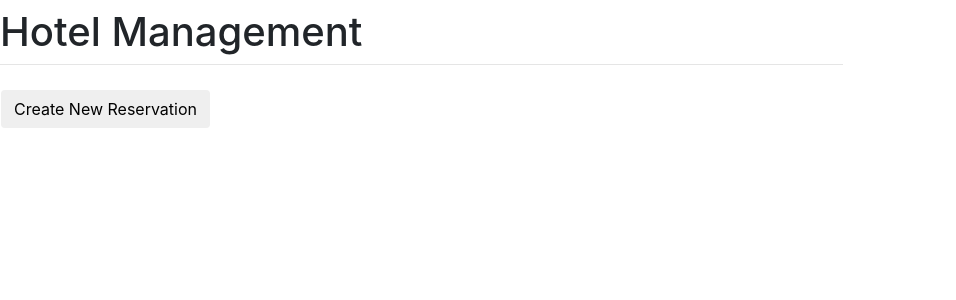
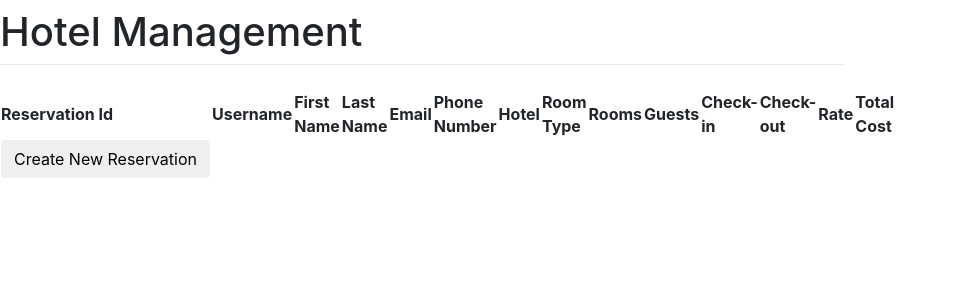
Before and after one commit to b3nb4ggs/SWE-Frontend, a Django app: page /manageReservations/ in a window 1280 px wide. Shown: the part 56-356 px from the top of the page, without its empty margins (0-956 px from the left). Run offline with Django 3.2, Linux system fonts and the light colour scheme; data that the repository does not hold is empty; parts of the project's set-up code (start-up, migrations or seed data) failed here and were passed over; some libraries are stand-ins or nearby versions.

Commit message:
completed manageReservations page

```diff
--- a/website/main/templates/main/manageReservations.html
+++ b/website/main/templates/main/manageReservations.html
@@ -5,18 +5,45 @@
 {% block content %}
 
     <table>
+    	<table>
+	<thead>
+          <tr>
+            <th>Reservation Id</th>
+              <th>Username</th>
+              <th> First Name </th>
+              <th>Last Name</th>
+              <th> Email </th>
+              <th>Phone Number</th>
+            <th>Hotel</th>
+	        <th>Room Type</th>
+              <th> Rooms</th>
+              <th>Guests</th>
+              <th>Check-in</th>
+              <th>Check-out</th>
+            <th>Rate</th>
+              <th>Total Cost</th>
+          </tr>
+        </thead>
     <tbody>
 	    {% for reservation in reservations %}
           <tr>
-              <td>Reservation Id: {{reservation.index}} </td>
-              <td>Hotel:  </td>
-              <td>Room Type: </td>
-              <td>Username:  </td>
-              <td>Checkin: </td>
-              <td>Checkout: </td>
-              <td>Number of Rooms: </td>
-              <td>Number of Guests: </td>
-              <td> <a href="/editReservation/?id={{property.index}}" >Edit</a> </td>
+              <td>{{reservation.index}} </td>
+              <td> {{ reservation.username }}  </td>
+              <td> {{ reservation.first }}  </td>
+              <td> {{ reservation.last }}  </td>
+              <td> {{ reservation.email }}  </td>
+              <td> {{ reservation.phone }}  </td>
+              <td> {{ reservation.hotel }}</td>
+              <td>{{ reservation.type}} </td>
+              <td>{{ reservation.number_rooms }}</td>
+              <td>{{ reservation.number_guests }}</td>
+              <td>{{ reservation.checkin }} </td>
+              <td>{{ reservation.checkout }} </td>
+              <td> {{ reservation.rate }}</td>
+              <td> {{ reservation.cost }}</td>
+              <td></td>
+
+              <td> <a href="/editReservation/?id={{reservation.index}}" >Edit</a> </td>
           </tr>
 		{% endfor %}
     </tbody>
--- a/website/main/templates/main/viewReservations.html
+++ b/website/main/templates/main/viewReservations.html
@@ -9,7 +9,8 @@
           <tr>
             <th>Reservation Id</th>
             <th>Hotel Name</th>
-	        <th>Dates</th>
+	        <th>Check-In</th>
+              <th>Check-Out</th>
               <th>Details </th>
           </tr>
         </thead>
@@ -18,7 +19,8 @@
           <tr>
             <td>{{reservation.index}}</td>
             <td>{{ reservation.name }}</td>
-            <td>Checkin: {{reservation.in}} Checkout: {{ reservation.out }}</td>
+            <td>{{reservation.checkin}} </td>
+            <td>{{ reservation.checkout }}</td>
             <td> Num Rooms: {{reservation.number_rooms}} Room Type:{{reservation.type}}  Num Guests: {{reservation.number_guests}} Nightly Rate:${{reservation.rate}} Total Cost:${{reservation.cost}} </td>
 		{% endfor %}
         </tbody>
--- a/website/main/views.py
+++ b/website/main/views.py
@@ -247,6 +247,8 @@ def viewReservations(response):
     for item in reservations:
         name = db.hotel_by_index(item["index"])
         item["name"] = name[0]["name"]
+        item["checkin"] = item["in"].date
+        item["checkout"] = item["out"].date
 
     return render(
         response,
@@ -290,7 +292,15 @@ def editUser(response):
 
 def manageReservations(response):
     reservations = db.get_all_reservations()
-    print(reservations)
+    for reservation in reservations:
+        user = db.get_user_by_index(reservation["user"])
+        reservation["username"] = user[0]["username"]
+        reservation["first"] = user[0]["first_name"]
+        reservation["last"] = user[0]["last_name"]
+        reservation["email"] = user[0]["email"]
+        reservation["phone"] = user[0]["phone"]
+        reservation["checkin"] = reservation["in"].date
+        reservation["checkout"] = reservation["out"].date
     return render(response, "main/manageReservations.html", {"reservations": reservations})
 
 
```
